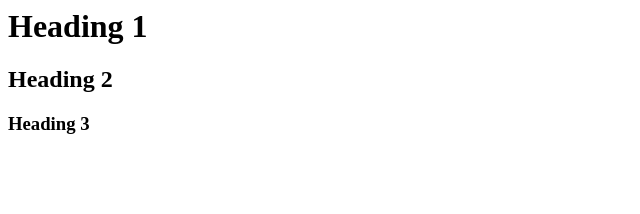
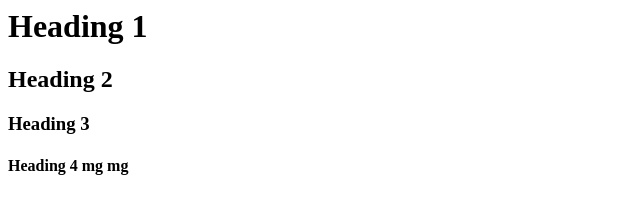
Before and after one commit to Leo3914/test, a plain HTML site: page index.html in a window 1280 px wide. Shown: the whole page, without its empty margins (0-640 px from the left). Drawn offline with Linux system fonts and the light colour scheme.

Commit message:
heading 4 from mg mg

```diff
--- a/index.html
+++ b/index.html
@@ -1,3 +1,4 @@
 <h1>Heading 1</h1>
 <h2>Heading 2</h2>
 <h3>Heading 3</h3>
+<h4>Heading 4 mg mg</h4>
```
